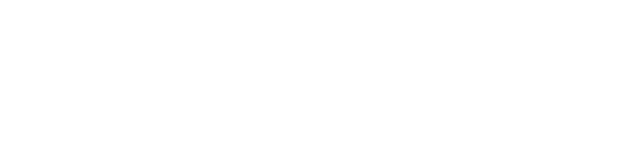
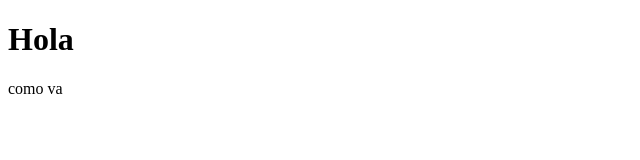
Before and after one commit to JBurgos11/ITBA-FS, a plain HTML site: page index.html in a window 1280 px wide. Shown: the whole page, without its empty margins (0-640 px from the left). Drawn offline with Linux system fonts and the light colour scheme.

Commit message:
Update index.html

```diff
--- a/index.html
+++ b/index.html
@@ -4,9 +4,11 @@
     <meta charset="UTF-8">
     <meta http-equiv="X-UA-Compatible" content="IE=edge">
     <meta name="viewport" content="width=device-width, initial-scale=1.0">
-    <title>Document</title>
+    <title>Documento</title>
 </head>
 <body>
+    <h1>Hola</h1>
+    <p>como va</p>
 
 </body>
 </html>
```
